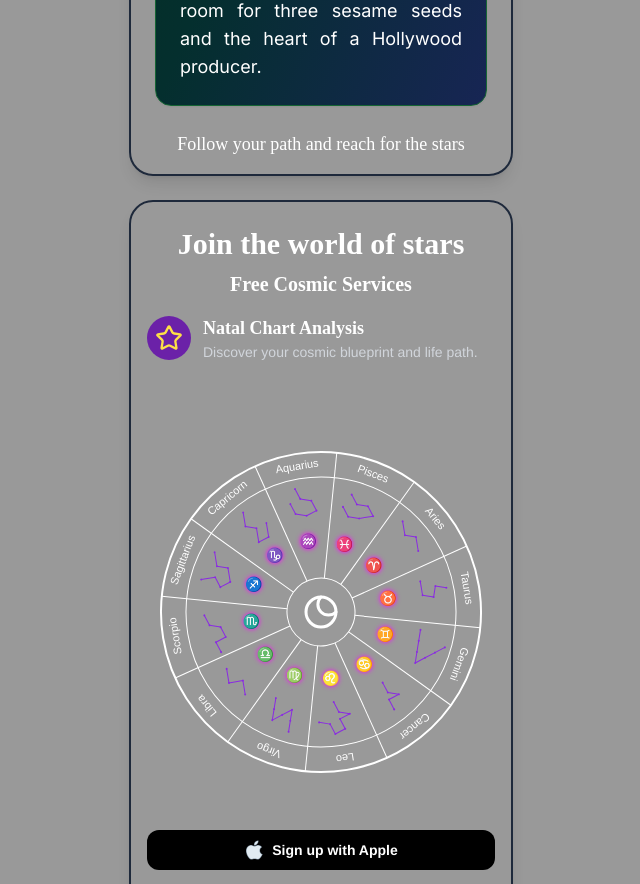
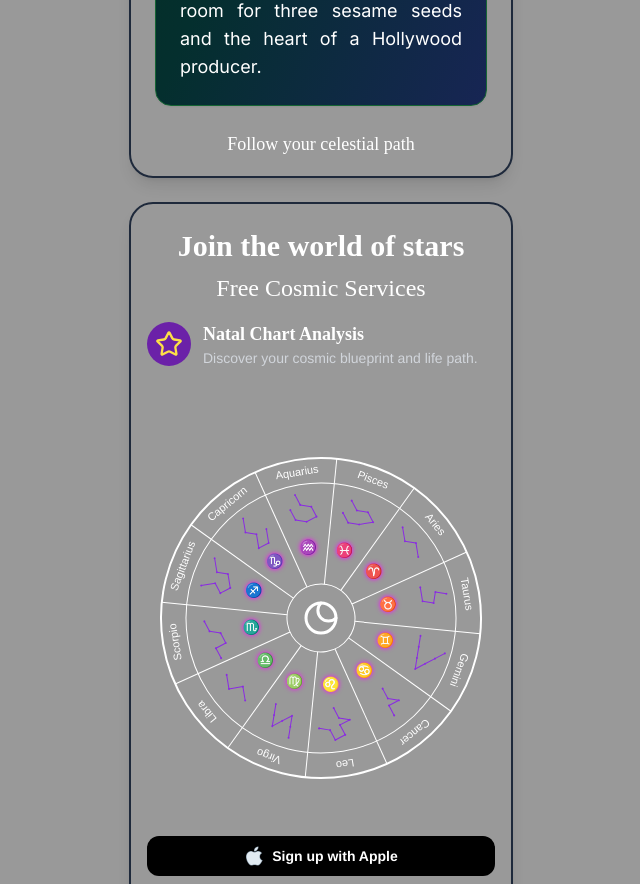
Before and after one commit to sanjamkhera/Secret-insights, a Next.js app: page / in a window 1280 px wide. Shown: the part 1100-1984 px from the top of the page, without its empty margins (319-959 px from the left). Built offline with nearby package versions, Linux system fonts and the light colour scheme.

Commit message:
Fixed sizing issue

```diff
--- a/src/app/layout.tsx
+++ b/src/app/layout.tsx
@@ -23,11 +23,8 @@ export default function RootLayout({
   children: React.ReactNode
 }) {
   return (
-    <html lang="en">
-      <head>
-        <meta name="viewport" content="width=device-width, initial-scale=1.0" />
-      </head>
-      <body className={inter.className}>
+    <html lang="en" className="w-full">
+      <body className={`${inter.className} max-w-[100vw] overflow-x-hidden mx-auto`}>
         {/* Render the dynamically imported StarryGalaxyBackground */}
         <StarryGalaxyBackground />
         {/* Main content wrapper with z-index to appear above the background */}
--- a/src/app/page.tsx
+++ b/src/app/page.tsx
@@ -34,8 +34,8 @@ export default function Home() {
   // Render the component
   return (
     <>
-      <div className="w-screen mx-auto">
-        <div className='relative text-center pt-4 pb-2 mb-2'>
+      <div className="w-screen">
+        <div className='text-center pt-4 pb-2 mb-2'>
           <h1 className="text-4xl font-bold leading-relaxed text-gray-200 pt-2">Celestial Insights</h1>
           <p className="text-2xl font-fancy leading-relaxed text-gray-400">Unlock the wisdom of the stars</p>
           <div className="flex justify-center space-x-4 mt-4">
--- a/src/components/LoginComponent.tsx
+++ b/src/components/LoginComponent.tsx
@@ -23,17 +23,17 @@ const features = [
   {
     icon: <Users className="text-pink-300" size={28} />,
     title: "Compatibility Analysis",
-    description: "Explore your astrological connections with others."
+    description: "Explore your connections with others."
   },
   {
     icon: <Briefcase className="text-green-300" size={28} />,
     title: "Career Insights",
-    description: "Align your career with your astrological destiny."
+    description: "Align your career with your destiny."
   },
   {
     icon: <MessageCircle className="text-purple-300" size={28} />,
     title: "AI Astro-Chat Bot",
-    description: "Get instant answers to your cosmic questions."
+    description: "Get instant answers to your questions."
   },
   {
     icon: <Spade className="text-orange-300" size={28} />,
@@ -107,10 +107,11 @@ const LoginComponent: React.FC = () => {
           {isSignUp ? 'Join the world of stars' : 'Return to your constellation'}
         </h1>
       </CardHeader>
-      <div className="bg-transparent bg-opacity-50 rounded-xl px-4 ">
-        <h2 className="text-xl font-bold text-center text-white mb-4">
+      <div className="bg-transparent bg-opacity-50 rounded-xl px-4">
+        <h2 className="text-2xl font-cursive text-center text-white mb-4">
           Free Cosmic Services
         </h2>
+
         <div className="relative h-24 overflow-hidden">
           {features.map((feature, index) => (
             <div
--- a/src/components/StarryGalaxyBackground.tsx
+++ b/src/components/StarryGalaxyBackground.tsx
@@ -51,7 +51,7 @@ const StarryGalaxyBackground: React.FC = () => {
     };
   }, []);
 
-  return <canvas ref={canvasRef} className="fixed top-0 left-0 w-full h-full" />;
+  return <canvas ref={canvasRef} className="fixed top-0 left-0 w-[100vw] h-full" />;
 };
 
 export default StarryGalaxyBackground;
--- a/src/components/WeeklyHoroscope.tsx
+++ b/src/components/WeeklyHoroscope.tsx
@@ -121,6 +121,7 @@ const WeeklyHoroscope: React.FC<WeeklyHoroscopeProps> = ({ onSignSelect }) => {
                   src={getZodiacImage(revealedSign as ZodiacSign)}
                   alt={revealedSign}
                   className="w-16 h-16 object-contain"
+                  width={64} // Added width property
                   onError={(e) => {
                     e.currentTarget.src = '/default.png';
                     console.error(`Failed to load image for ${revealedSign}`);
@@ -148,8 +149,8 @@ const WeeklyHoroscope: React.FC<WeeklyHoroscopeProps> = ({ onSignSelect }) => {
       </CardContent>
 
       <CardFooter className="justify-center pb-4">
-        <p className="text-sm sm:text-lg font-cursive leading-relaxed text-white text-center">
-          Follow your path and reach for the stars
+        <p className="text-lg font-cursive leading-relaxed text-white text-center">
+          Follow your celestial path
         </p>
       </CardFooter>
     </Card>
```
